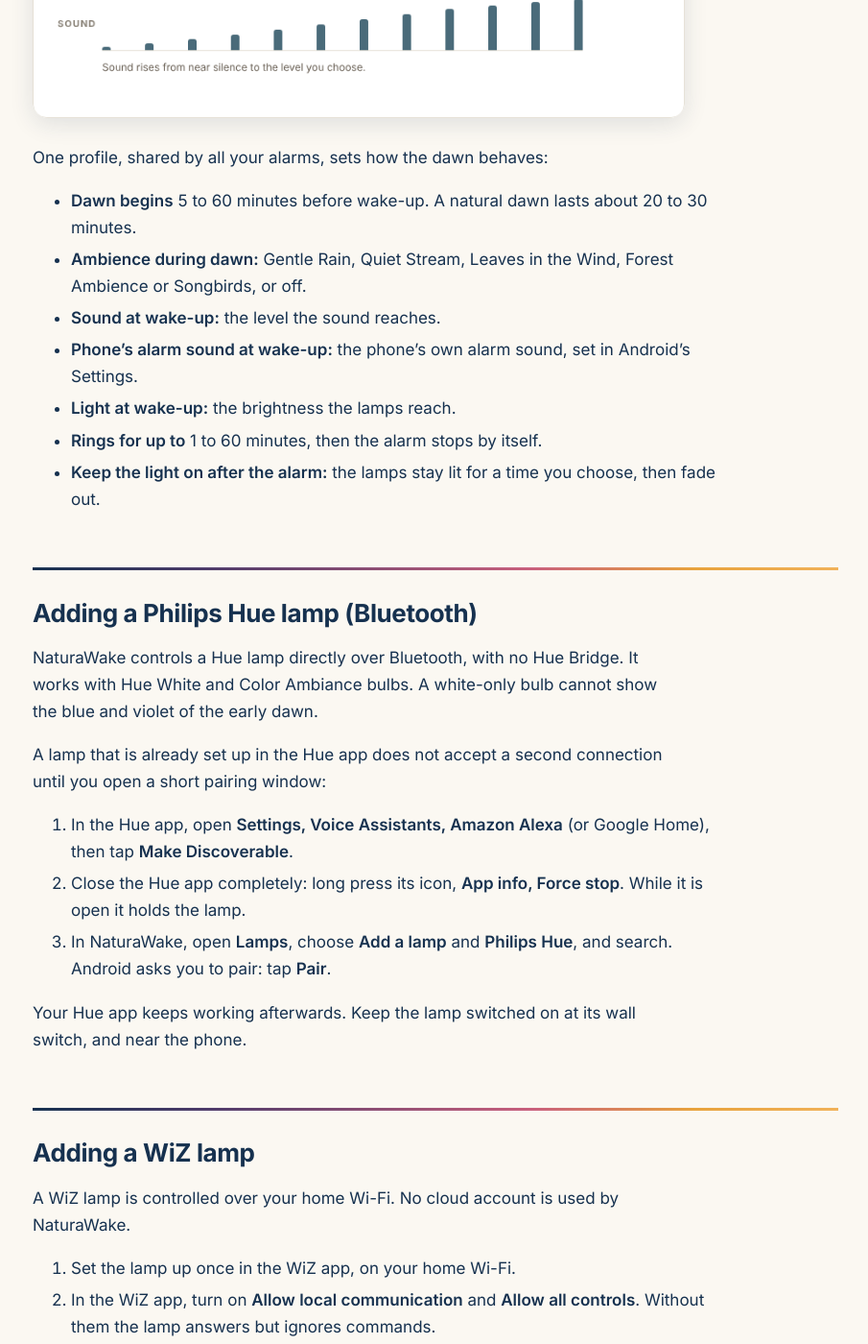
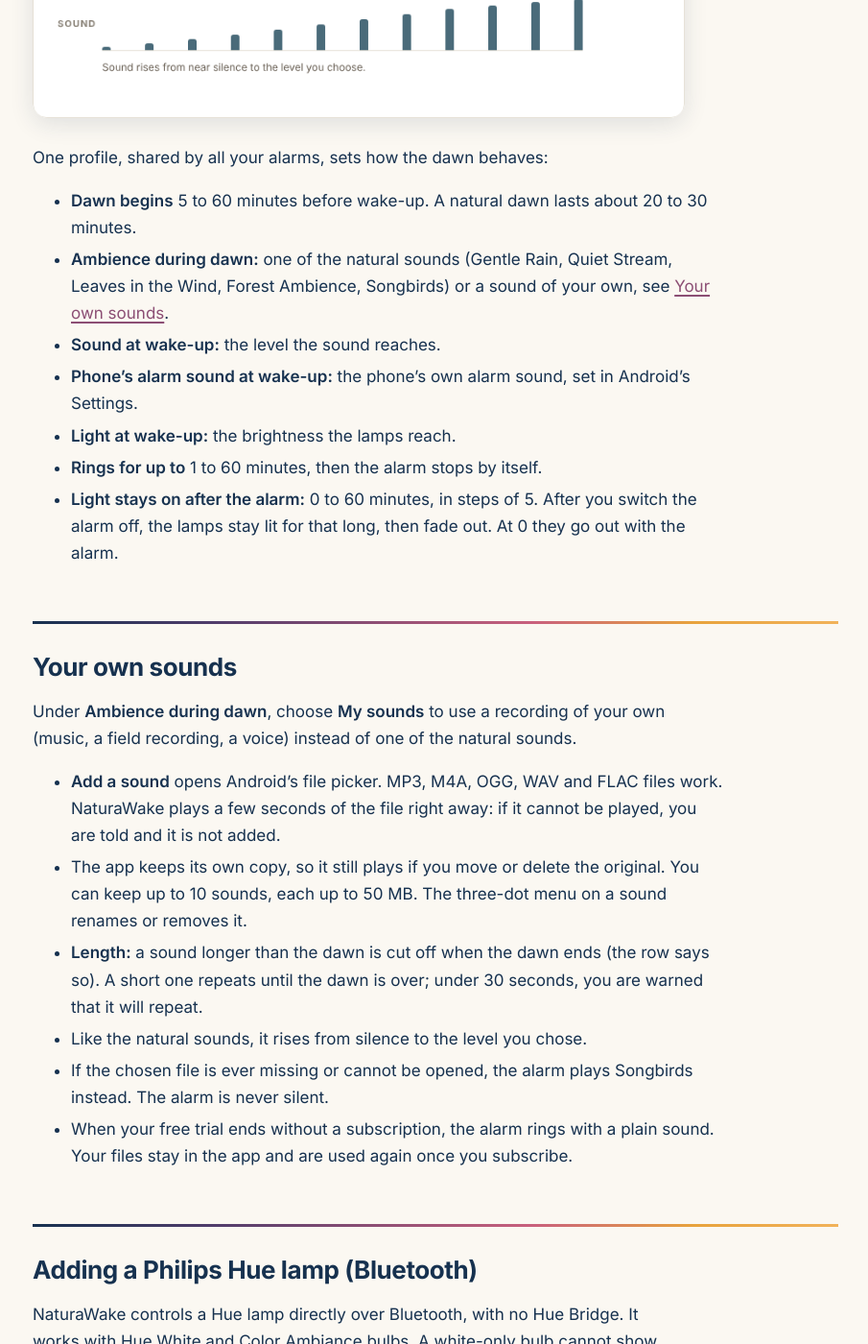
Before and after one commit to mart2010/naturawake-site, a Jekyll site: the page built from guide.md, in a window 1280 px wide and 1400 px high, scrolled down 2068 px. Shown: the whole window at 96% size, without its empty margins (186-1091 px from the left). Built offline with Jekyll 4.4.1, drawn with Linux system fonts in a browser that asks for light colours; our own code applies the rules of GitHub Pages for plain Markdown files; some of the changed text lies outside the part shown.

Commit message:
Guide: your own sounds, and the afterglow slider (not pushed)

```diff
--- a/guide.md
+++ b/guide.md
@@ -61,15 +61,37 @@ One profile, shared by all your alarms, sets how the dawn behaves:
 
 - **Dawn begins** 5 to 60 minutes before wake-up. A natural dawn lasts about 20
   to 30 minutes.
-- **Ambience during dawn:** Gentle Rain, Quiet Stream, Leaves in the Wind, Forest
-  Ambience or Songbirds, or off.
+- **Ambience during dawn:** one of the natural sounds (Gentle Rain, Quiet Stream,
+  Leaves in the Wind, Forest Ambience, Songbirds) or a sound of your own, see
+  [Your own sounds](#your-own-sounds).
 - **Sound at wake-up:** the level the sound reaches.
 - **Phone's alarm sound at wake-up:** the phone's own alarm sound, set in
   Android's Settings.
 - **Light at wake-up:** the brightness the lamps reach.
 - **Rings for up to** 1 to 60 minutes, then the alarm stops by itself.
-- **Keep the light on after the alarm:** the lamps stay lit for a time you
-  choose, then fade out.
+- **Light stays on after the alarm:** 0 to 60 minutes, in steps of 5. After you
+  switch the alarm off, the lamps stay lit for that long, then fade out. At 0 they
+  go out with the alarm.
+
+## Your own sounds
+
+Under **Ambience during dawn**, choose **My sounds** to use a recording of your
+own (music, a field recording, a voice) instead of one of the natural sounds.
+
+- **Add a sound** opens Android's file picker. MP3, M4A, OGG, WAV and FLAC files
+  work. NaturaWake plays a few seconds of the file right away: if it cannot be
+  played, you are told and it is not added.
+- The app keeps its own copy, so it still plays if you move or delete the
+  original. You can keep up to 10 sounds, each up to 50 MB. The three-dot menu on a
+  sound renames or removes it.
+- **Length:** a sound longer than the dawn is cut off when the dawn ends (the row
+  says so). A short one repeats until the dawn is over; under 30 seconds, you are
+  warned that it will repeat.
+- Like the natural sounds, it rises from silence to the level you chose.
+- If the chosen file is ever missing or cannot be opened, the alarm plays
+  Songbirds instead. The alarm is never silent.
+- When your free trial ends without a subscription, the alarm rings with a plain
+  sound. Your files stay in the app and are used again once you subscribe.
 
 ## Adding a Philips Hue lamp (Bluetooth)
 
@@ -142,6 +164,10 @@ settings above are on.
 "Allow local communication" and "Allow all controls" are not both on in the WiZ
 app.
 
+**My own sound was replaced by birdsong.**
+The file could not be opened at the time (it was removed, or it does not play).
+Open the Wake profile: the page says so. Add the sound again, or choose another.
+
 **The alarm rang with a plain sound and no dawn.**
 If the app's dawn cannot start, a fallback rings the phone's alarm sound at the
 wake-up time. The wake-up is never skipped.
```
